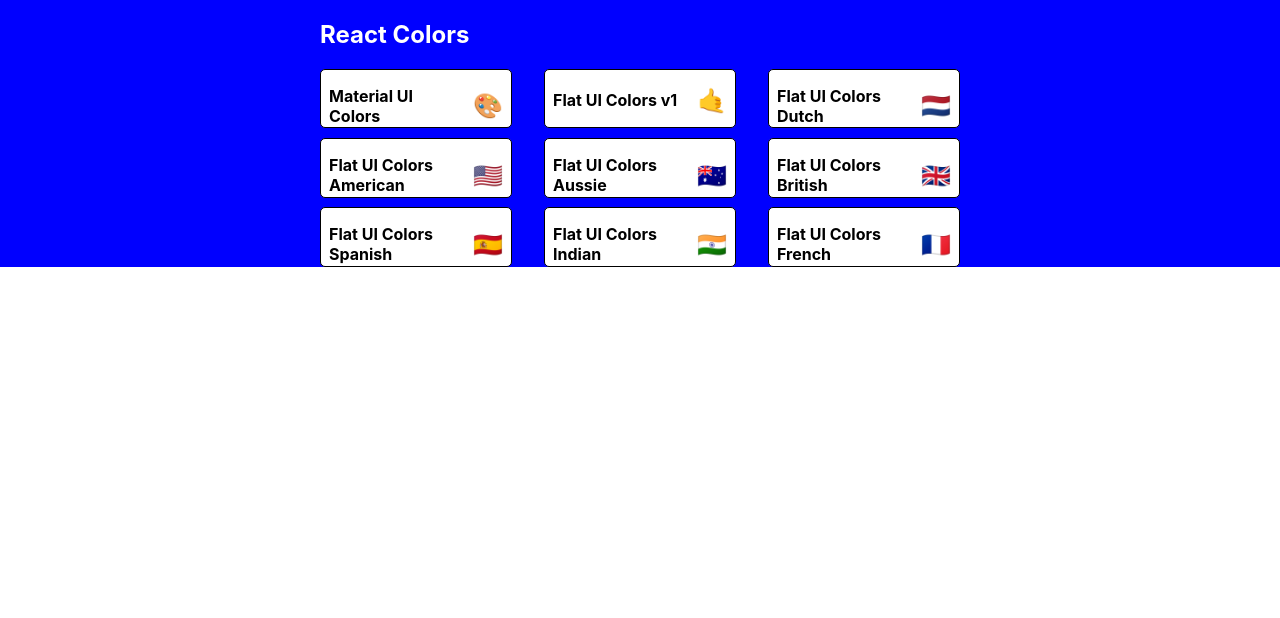
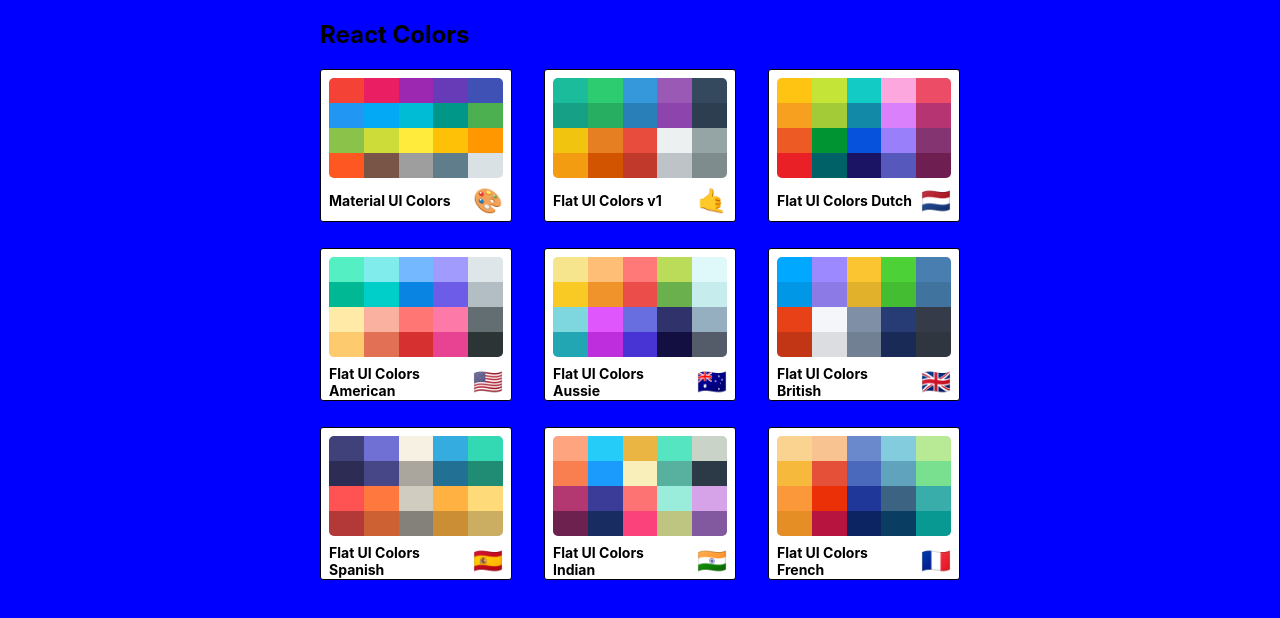
Before and after one commit to haeunkims/color-palette, a React (Create React App) app: page / in a window 1280 px wide. Shown: the top 618 px of the page. Built offline with nearby package versions, Linux system fonts and the light colour scheme.

Commit message:
finish styling MiniPalette

```diff
--- a/src/MiniPalette.js
+++ b/src/MiniPalette.js
@@ -5,7 +5,7 @@
   root: {
     backgroundColor: "white",
     border: "1px solid black",
-    borderRadius: "5px",
+    borderRadius: "3px",
     padding: "0.5rem",
     position: "relative",
     overflow: "hidden",
@@ -14,7 +14,11 @@
     },
   },
   colors: {
-    backgroundColor: "grey",
+    backgroundColor: "#dae1e4",
+    height: "100px",
+    width: "100%",
+    borderRadius: "5px",
+    overflow: "hidden",
   },
   title: {
     display: "flex",
@@ -23,20 +27,36 @@
     margin: "0",
     color: "black",
     paddingTop: "0.5rem",
-    fontSize: "1rem",
+    paddingBottom: "0.75rem",
+    fontSize: "14px",
     positioning: "relative",
   },
   emoji: {
     marginLeft: "0.5rem",
     fontSize: "1.5rem",
   },
+  miniColor: {
+    height: "25%",
+    width: "20%",
+    display: "inline-block",
+    margin: "0 auto",
+    position: "relative",
+    marginBottom: "-4px",
+  },
 };
 
 function MiniPalette(props) {
-  const { classes, paletteName, emoji } = props;
+  const { classes, paletteName, emoji, colors } = props;
+  const miniColorBoxes = colors.map((color) => (
+    <div
+      className={classes.miniColor}
+      style={{ backgroundColor: color.color }}
+      key={color.name}
+    />
+  ));
   return (
     <div className={classes.root}>
-      <div className={classes.colors}></div>
+      <div className={classes.colors}>{miniColorBoxes}</div>
       <h5 className={classes.title}>
         {paletteName}
         <span className={classes.emoji}>{emoji}</span>
--- a/src/PaletteList.js
+++ b/src/PaletteList.js
@@ -6,7 +6,7 @@
 const styles = {
   root: {
     backgroundColor: "blue",
-    height: "100%",
+    height: "100vh",
     display: "flex",
     alignItems: "flex-start",
     justifyContent: "center",
@@ -22,7 +22,6 @@
     display: "flex",
     width: "100%",
     justifyContent: "space-between",
-    color: "white",
   },
   palettes: {
     boxSizing: "border-box",
```
